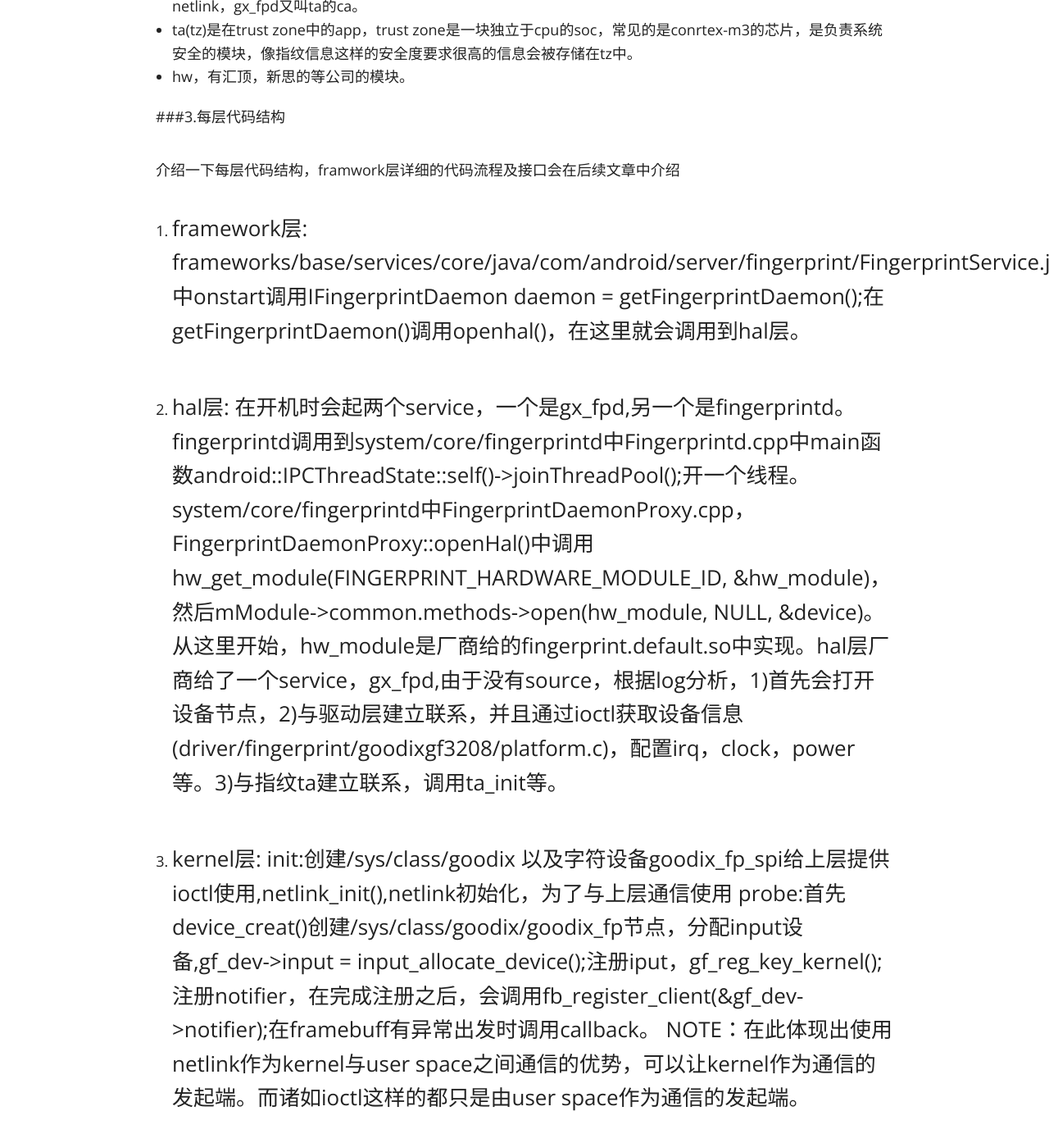
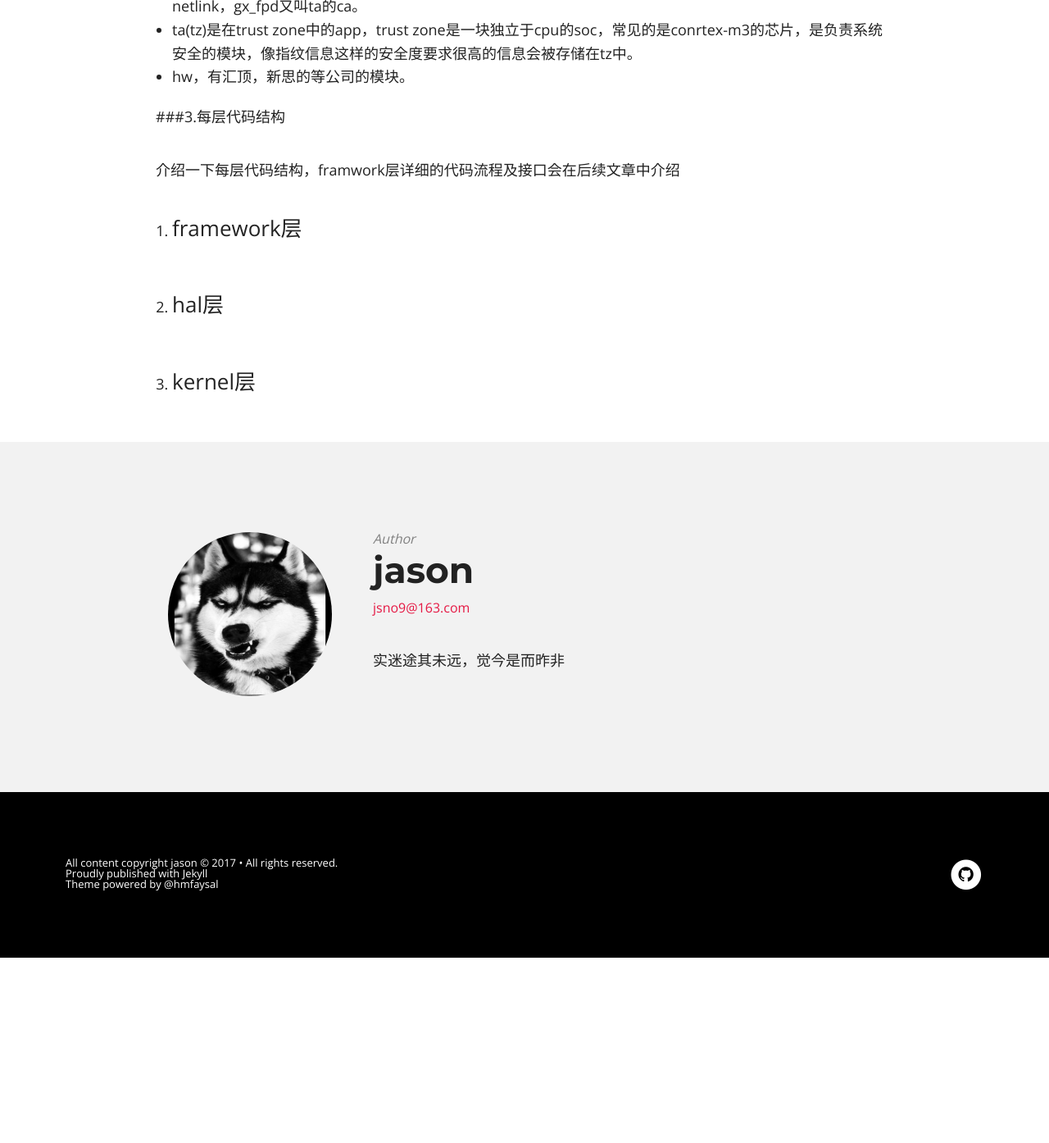
Before and after one commit to jsno9/hello-world, a Jekyll site: the page built from _posts/android/2017-06-16-fingerprint_introduction.md, in a window 1280 px wide and 1400 px high, scrolled down 1526 px. Shown: the top 1394 px of the window at 82% size. Built offline with Jekyll 4.4.1, drawn with Linux system fonts in a browser that asks for light colours; nearby versions of some CDN libraries; after the commit the page ends 2694 px from its top, so only the background shows below that.

Commit message:
modified:   _posts/android/2017-06-16-fingerprint_introduction.md

```diff
--- a/_posts/android/2017-06-16-fingerprint_introduction.md
+++ b/_posts/android/2017-06-16-fingerprint_introduction.md
@@ -34,14 +34,8 @@ comments: false
 
 介绍一下每层代码结构，framwork层详细的代码流程及接口会在后续文章中介绍
 
-1. framework层:
-frameworks/base/services/core/java/com/android/server/fingerprint/FingerprintService.java中onstart调用IFingerprintDaemon daemon = getFingerprintDaemon();在 getFingerprintDaemon()调用openhal()，在这里就会调用到hal层。
+1. framework层
 
-2. hal层:
-在开机时会起两个service，一个是gx_fpd,另一个是fingerprintd。fingerprintd调用到system/core/fingerprintd中Fingerprintd.cpp中main函数android::IPCThreadState::self()->joinThreadPool();开一个线程。
-system/core/fingerprintd中FingerprintDaemonProxy.cpp，FingerprintDaemonProxy::openHal()中调用hw_get_module(FINGERPRINT_HARDWARE_MODULE_ID, &hw_module)，然后mModule->common.methods->open(hw_module, NULL, &device)。从这里开始，hw_module是厂商给的fingerprint.default.so中实现。hal层厂商给了一个service，gx_fpd,由于没有source，根据log分析，1)首先会打开设备节点，2)与驱动层建立联系，并且通过ioctl获取设备信息(driver/fingerprint/goodixgf3208/platform.c)，配置irq，clock，power等。3)与指纹ta建立联系，调用ta_init等。
+2. hal层
 
-3. kernel层:
-init:创建/sys/class/goodix 以及字符设备goodix_fp_spi给上层提供ioctl使用,netlink_init(),netlink初始化，为了与上层通信使用
-probe:首先device_creat()创建/sys/class/goodix/goodix_fp节点，分配input设备,gf_dev->input = input_allocate_device();注册iput，gf_reg_key_kernel();注册notifier，在完成注册之后，会调用fb_register_client(&gf_dev->notifier);在framebuff有异常出发时调用callback。
-NOTE：在此体现出使用netlink作为kernel与user space之间通信的优势，可以让kernel作为通信的发起端。而诸如ioctl这样的都只是由user space作为通信的发起端。
+3. kernel层
```
